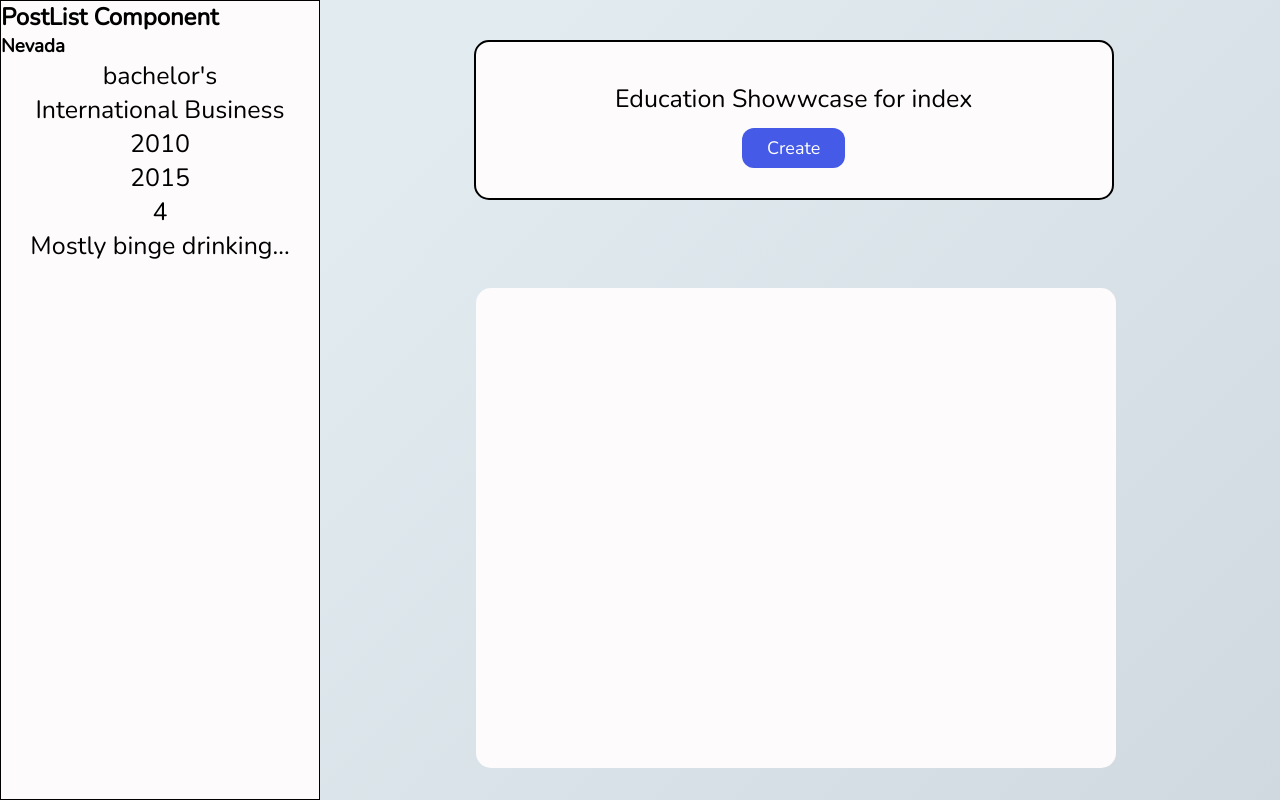
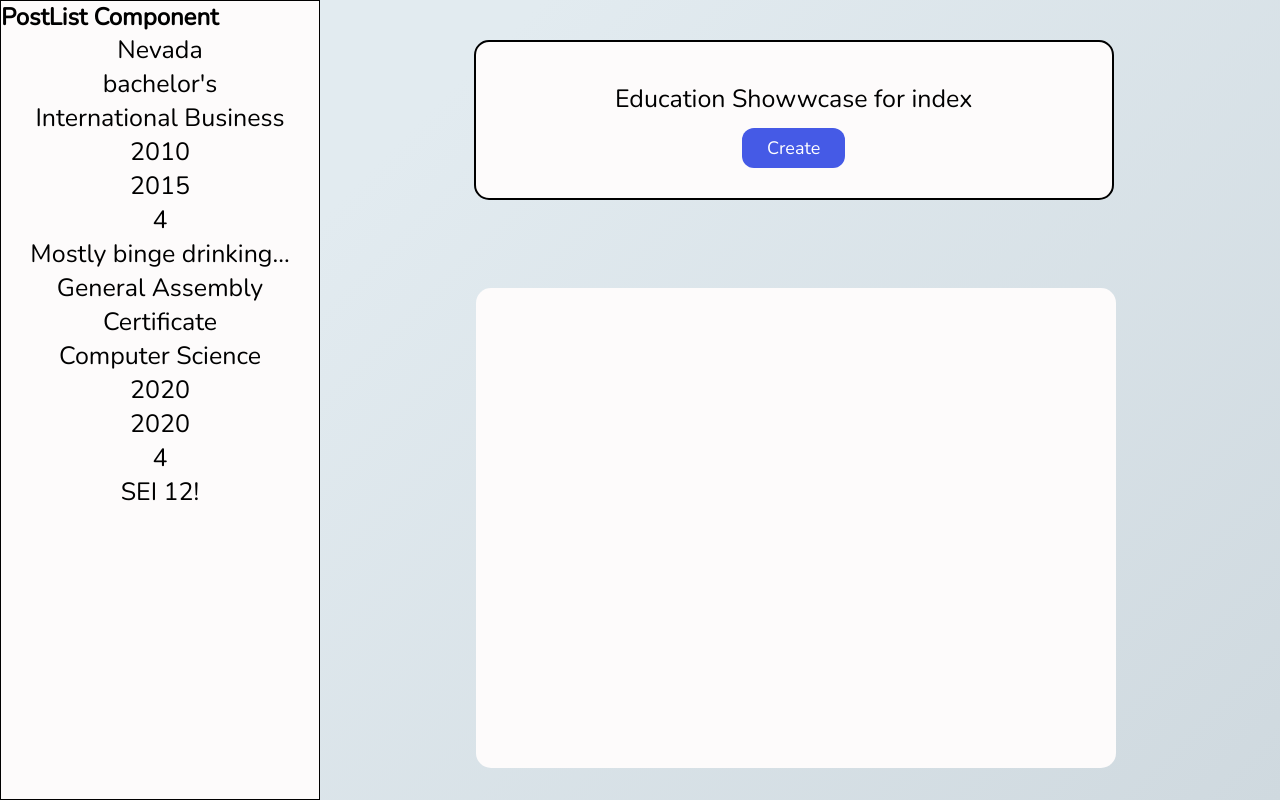
Before and after one commit to derek-oshita/education-client, a React (Create React App) app: page /index in a window 1280 px wide. Built offline with nearby package versions, Linux system fonts and the light colour scheme.

Commit message:
PostList mapping through hardcoded data.

```diff
--- a/src/components/IndexPage/IndexPage.tsx
+++ b/src/components/IndexPage/IndexPage.tsx
@@ -23,15 +23,37 @@ interface RouteParams {
 <button onClick={() => setModalOpen(true)} className="btn">Create</button></div>
 */
 
+const initialPosts: Array<Post> = [
+    {
+        nameOfSchool: 'Nevada',
+        degree: 'bachelor\'s',
+        fieldOfStudy: 'International Business',
+        startYear: 2010,
+        endYear: 2015,
+        grade: 4,
+        descriptionField: 'Mostly binge drinking...'
+    },
+    {
+        nameOfSchool: 'General Assembly',
+        degree: 'Certificate',
+        fieldOfStudy: 'Computer Science',
+        startYear: 2020,
+        endYear: 2020,
+        grade: 4,
+        descriptionField: 'SEI 12!'
+    }
+]
+
 
 const IndexPage: React.FC = () => {
     const [modalOpen, setModalOpen] = useState(false)
+    const [posts, setPosts] = useState(initialPosts);
 
     const params  = useParams<RouteParams>();
     return(
         <>
         <div className="index-container">
-            <PostList />
+            <PostList posts={posts}/>
                 <div className="table">
                     <ShowName name={params.id}/>
                         <div className="container">
--- a/src/components/PostItem/PostItem.tsx
+++ b/src/components/PostItem/PostItem.tsx
@@ -8,7 +8,7 @@ interface PostItemProps {
 const PostItem: React.FC<PostItemProps & RouteComponentProps> = ({ post }) => {
     return(
         <>
-        <h3>{post.nameOfSchool}</h3>
+        <p>{post.nameOfSchool}</p>
         <p>{post.degree}</p>
         <p>{post.fieldOfStudy}</p>
         <p>{post.startYear}</p>
--- a/src/components/PostList/PostList.tsx
+++ b/src/components/PostList/PostList.tsx
@@ -1,5 +1,5 @@
-import React from 'react';
-import { withRouter } from 'react-router-dom';
+import React, { useState } from 'react';
+import { withRouter, RouteComponentProps } from 'react-router-dom';
 import PostItem from '../PostItem/PostItem';
 import './PostList.css';
 
@@ -15,32 +15,46 @@ import './PostList.css';
 
 
 
-const posts: Array<Post> = [
-    {
-        nameOfSchool: 'Nevada',
-        degree: 'bachelor\'s',
-        fieldOfStudy: 'International Business',
-        startYear: 2010,
-        endYear: 2015,
-        grade: 4,
-        descriptionField: 'Mostly binge drinking...'
-    },
-    {
-        nameOfSchool: 'General Assembly',
-        degree: 'Certificate',
-        fieldOfStudy: 'Computer Science',
-        startYear: 2020,
-        endYear: 2020,
-        grade: 4,
-        descriptionField: 'SEI 12!'
-    }
-]
+// const initialPosts: Array<Post> = [
+//     {
+//         nameOfSchool: 'Nevada',
+//         degree: 'bachelor\'s',
+//         fieldOfStudy: 'International Business',
+//         startYear: 2010,
+//         endYear: 2015,
+//         grade: 4,
+//         descriptionField: 'Mostly binge drinking...'
+//     },
+//     {
+//         nameOfSchool: 'General Assembly',
+//         degree: 'Certificate',
+//         fieldOfStudy: 'Computer Science',
+//         startYear: 2020,
+//         endYear: 2020,
+//         grade: 4,
+//         descriptionField: 'SEI 12!'
+//     }
+// ]
 
-const PostList: React.FC = () => {
+interface PostListProps {
+    posts: Array<Post>;
+}
+
+const PostList: React.FC<PostListProps & RouteComponentProps> = ({ posts }) => {
+    // const [posts, setPosts] = useState(initialPosts);
+
+    // const newPost = posts.map( post => {
+    //     return {
+    //         ...post
+    //     }
+    // })
+
     return(
         <div className="sidebar">
             <h2>PostList Component</h2>
-            <PostItem post={posts[0]}/>
+            {posts.map(post => {
+                return <PostItem post={post} />;
+            })}
         </div>
     )
 }
```
Also changed, not shown: 1 other file (tests, documents, lock files or other folders).
